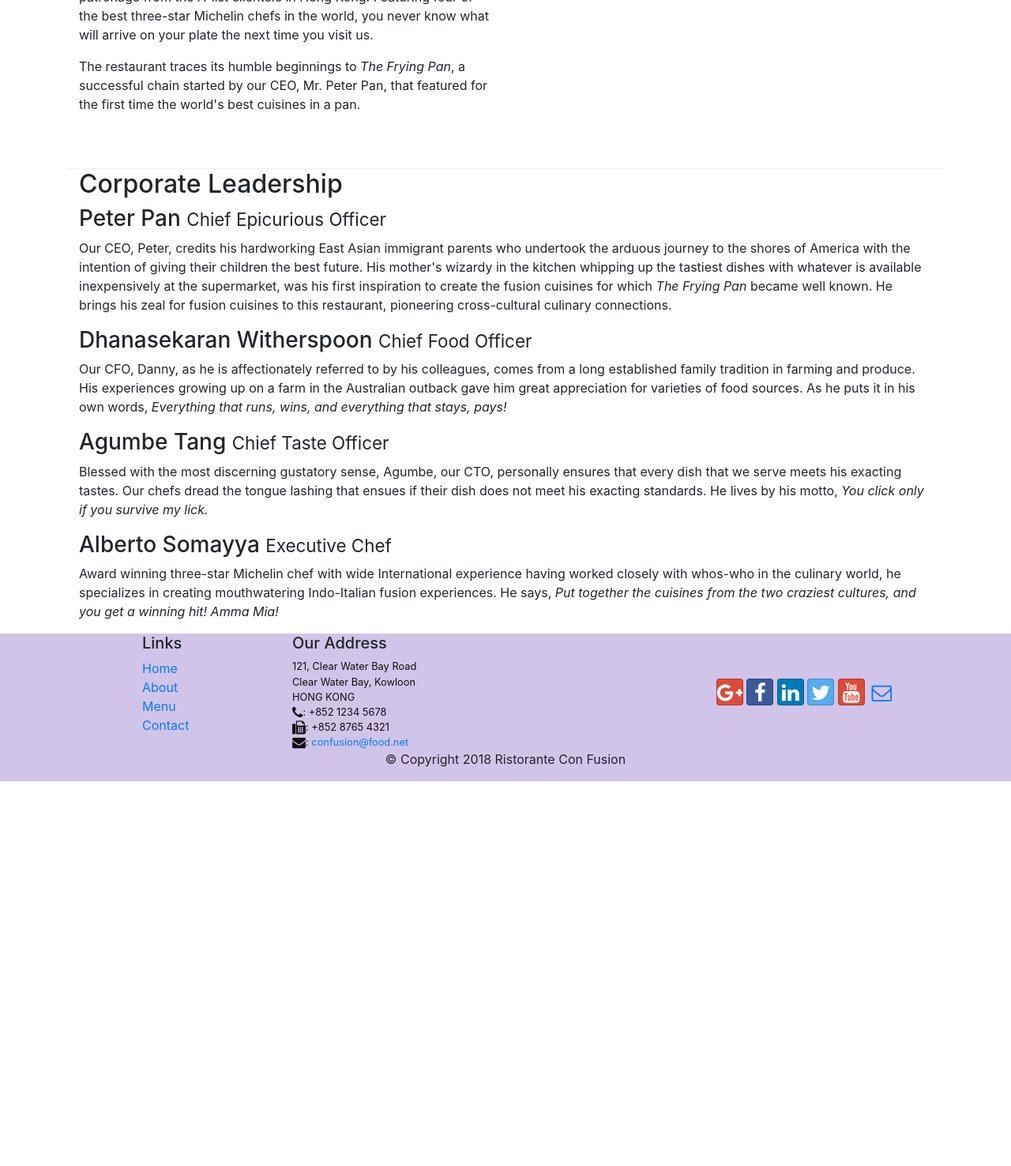
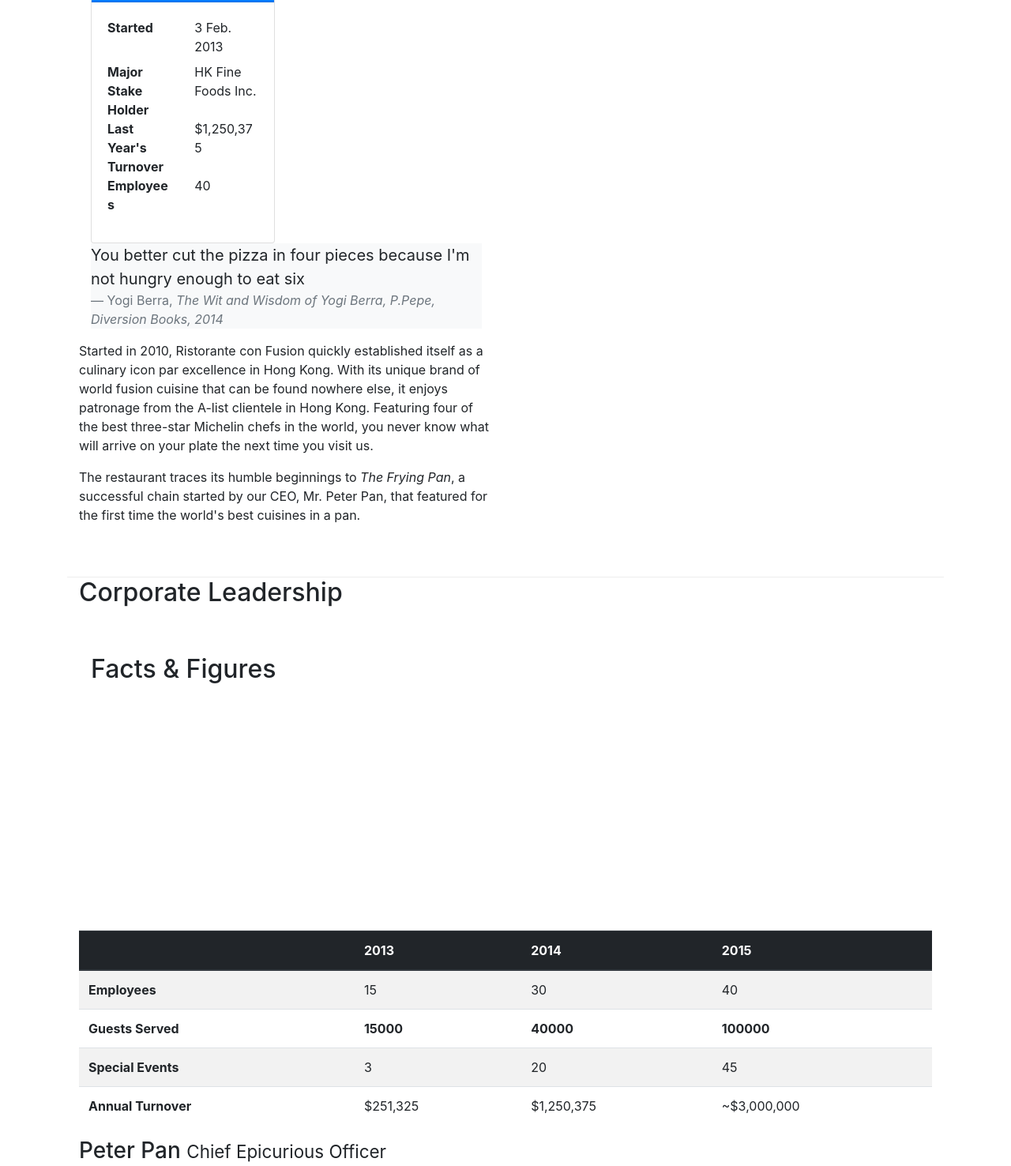
Before and after one commit to minhhi68/Git-test2, a website: page aboutus.html in a window 1280 px wide. Shown: the part 651-2127 px from the top of the page at 79% size. Before the commit the page ends 1640 px from the top, so only its background shows below. Drawn offline with nearby package versions, Linux system fonts and the light colour scheme.

Commit message:
Tables and Cards

```diff
--- a/aboutus.html
+++ b/aboutus.html
@@ -80,6 +80,38 @@
         <div class="row row-content align-items-center">
             <div class="col-12 col-sm-6">
                 <h2>Our History</h2>
+                <div class="col-12 col-sm-6">
+                    <div class="card">
+                        <h3 class="card-header bg-primary text-white">Facts At a Glance</h3>
+                        <div class="card-body">
+                            <dl class="row">
+                                <dt class="col-6">Started</dt>
+                                <dd class="col-6">3 Feb. 2013</dd>
+                                <dt class="col-6">Major Stake Holder</dt>
+                                <dd class="col-6">HK Fine Foods Inc.</dd>
+                                <dt class="col-6">Last Year's Turnover</dt>
+                                <dd class="col-6">$1,250,375</dd>
+                                <dt class="col-6">Employees</dt>
+                                <dd class="col-6">40</dd>
+                            </dl>
+                        </div>
+                    </div>
+                </div>
+                    <div class="col-12">
+                        <div class="card-card-body bg-light">
+                            <blockquote class="blockquote">
+                                <p class="mb-0">You better cut the pizza in four pieces because I'm not
+                                hungry enough to eat six</p>
+                                <footer class="blockquote-footer">Yogi Berra,
+                                    <cite titile="Source Title">The Wit and Wisdom of Yogi Berra, P.Pepe,
+                                    Diversion Books, 2014</cite>
+
+                                </footer>
+
+                            </blockquote>
+                        </div>
+                    </div>
+
                 <p>Started in 2010, Ristorante con Fusion quickly established itself as a culinary icon par excellence in Hong Kong. With its unique brand of world fusion cuisine that can be found nowhere else, it enjoys patronage from the A-list clientele in Hong Kong.  Featuring four of the best three-star Michelin chefs in the world, you never know what will arrive on your plate the next time you visit us.</p>
                 <p>The restaurant traces its humble beginnings to <em>The Frying Pan</em>, a successful chain started by our CEO, Mr. Peter Pan, that featured for the first time the world's best cuisines in a pan.</p>
             </div>
@@ -91,6 +123,57 @@
         <div row row-content>
             <div class="col-12">
                 <h2>Corporate Leadership</h2>
+                <div class="row row-content">
+                    <div class="col-12 col-sm-9">
+                        <h2>Facts &amp; Figures</h2>
+                    </div>
+                    <div class="col-12 col-sm-3">
+                    </div>
+                </div>
+
+                <div class="table-responsive">
+                    <table class="table table-striped">
+                        <thead class="thead-dark">
+                            <tr>
+                                <th>&nbsp;</th>
+                                <th>2013</th>
+                                 <th>2014</th>
+                                  <th>2015</th>
+                              </tr>
+                          </thead>
+                          <tbody>
+                              <tr>
+                                <th>Employees</th>
+                                <td>15</td>
+                                 <td>30</td>
+                                  <td>40</td>
+                              </tr>
+                              <tr>
+                                <th>Guests Served</th>
+                                 <th>15000</th>
+                                  <th>40000</th>
+                                   <th>100000</th>
+                               </tr>
+                               <tr>
+                                <th>Special Events</th>
+                                <td>3</td>
+                                 <td>20</td>
+                                  <td>45</td>
+                              </tr>
+                              <tr>
+                                <th>Annual Turnover</th>
+                                <td>$251,325</td>
+                                 <td>$1,250,375</td>
+                                  <td>~$3,000,000</td>
+                              </tr>
+                          </tbody>
+                      </table>
+                  </div>
+
+
+                          </tbody>
+
+
                 <h3>Peter Pan <small>Chief Epicurious Officer</small></h3>
                 <p class="d-none d-sm-block">
                     Our CEO, Peter, credits his hardworking East Asian immigrant parents who undertook the arduous journey to the shores of America with the intention of giving their children the best future. His mother's wizardy in the kitchen whipping up the tastiest dishes with whatever is available inexpensively at the supermarket, was his first inspiration to create the fusion cuisines for which <em>The Frying Pan</em> became well known. He brings his zeal for fusion cuisines to this restaurant, pioneering cross-cultural culinary connections.</p>
```
Also changed, not shown: demo2.html (added, +73 -0 lines).
